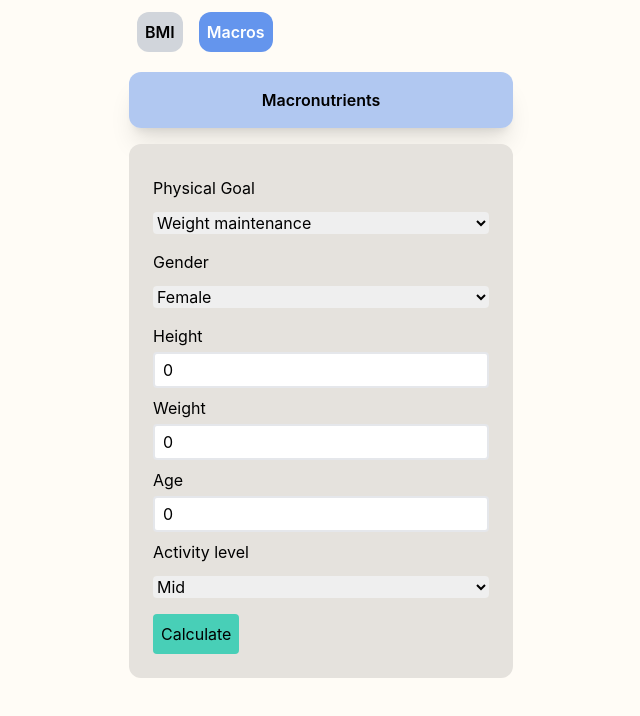
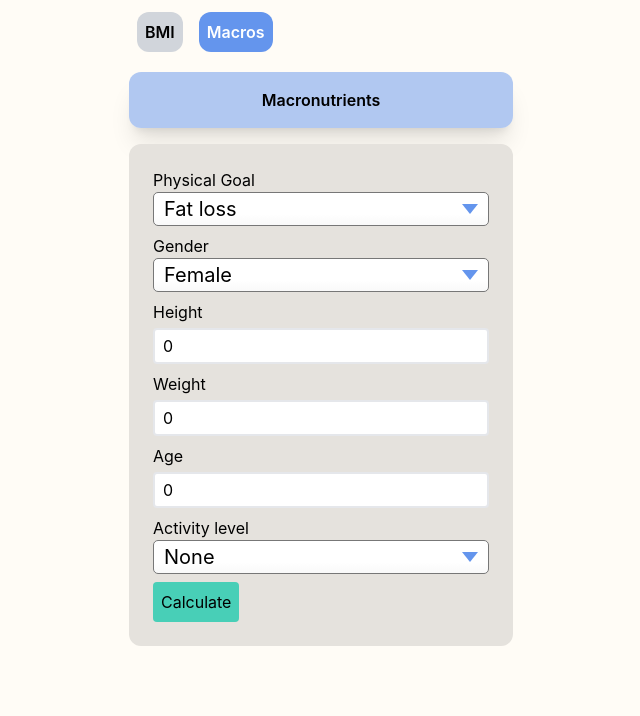
Before and after one commit to Klaymant/nutrimate, a React (Create React App) app: page / in a window 1280 px wide. Both pictures are taken after a click on the button "Macros". Shown: the top 716 px of the page, without its empty margins (319-959 px from the left). Built offline with nearby package versions, Linux system fonts and the light colour scheme.

Commit message:
Allowed Select components to get more customizable

```diff
--- a/src/component/Select.tsx
+++ b/src/component/Select.tsx
@@ -1,37 +1,31 @@
 import { Dispatch, ReactNode, SetStateAction } from "react";
-import useFocus from "../hook/UseFocus";
 
-export type Option = {
-  label: string;
-  value: string;
-};
-
-type Props<T> = {
-  children: ReactNode;
-  options: Array<Option>;
-  value: string;
-  setValue: Dispatch<SetStateAction<T>>;
-};
-
-const Select = <T,>({ children, options, value, setValue }: Props<T>) => {
-  const { isFocused, focus, blur } = useFocus();
-
+export const Select = <T,>({ children, options, id, setValue }: Props<T>) => {
     const handleChange = (e: any) => {
         setValue(e.target.value);
-  }
+    };
 
     return (
         <>
-      <div className="my-2">
-        <label className={`mr-6 mb-1 block ${isFocused ? 'text-cornflower-blue font-semibold ml-1 duration-300' : ''}`}>{children}</label>
-        <select onChange={handleChange} onFocus={focus} onBlur={blur} className="rounded outline-none my-2 w-full">
+            <label htmlFor={id}>{children}</label>
+            <div className="select mb-2">
+                <select id={id} onClick={handleChange}>
                     {options.map((option) => (
-            <option key={option.value} value={option.value} selected={option.value === value}>{option.label}</option>
+                        <option key={option.value} value={option.value}>
+                            {option.label}
+                        </option>
                     ))}
                 </select>
+                <span className="focus"></span>
             </div>
         </>
     );
 };
 
-export default Select;
+type Props<T> = {
+    children: ReactNode;
+    id: string;
+    options: Option[];
+    setValue: Dispatch<SetStateAction<T>>;
+};
+export type Option = { value: string; label: string };
--- a/src/index.css
+++ b/src/index.css
@@ -1,6 +1,12 @@
 @tailwind base;
 @tailwind components;
 @tailwind utilities;
+
+:root {
+  --mint-green: #48CFB7;
+  --cornflower-blue: #6495ED;
+  --cream: #FFFCF6;
+}
 
 body {
   margin: 0;
@@ -9,10 +15,19 @@ body {
     sans-serif;
   -webkit-font-smoothing: antialiased;
   -moz-osx-font-smoothing: grayscale;
-  background: #FFFCF6;
+  background: var(--cream);
 }
 
 code {
   font-family: source-code-pro, Menlo, Monaco, Consolas, 'Courier New',
     monospace;
 }
+
+/* Learn about this solution to creating custom select styles:
+@link https://moderncss.dev/custom-select-styles-with-pure-css/ */
+
+*,
+*::before,
+*::after {
+  box-sizing: border-box;
+}
--- a/src/index.tsx
+++ b/src/index.tsx
@@ -1,6 +1,7 @@
 import React from 'react';
 import ReactDOM from 'react-dom/client';
 import './index.css';
+import './select.css';
 import App from './App';
 import reportWebVitals from './reportWebVitals';
 
--- a/src/page/Macros.tsx
+++ b/src/page/Macros.tsx
@@ -1,7 +1,7 @@
 import Button from "../component/Button";
 import Input from "../component/Input";
 import MacrosResult from "../component/Macros/MacrosResult";
-import Select, { Option } from "../component/Select";
+import { Select, Option } from "../component/Select";
 import { useUserData } from "../providers/UserProvider";
 
 const ACTIVITY_OPTIONS: Array<Option> = [
@@ -72,12 +72,12 @@ const Macros = () => {
     <>
       <div className="flex flex-start">
         <div className="m-2 w-full">
-          <Select options={PHYSICAL_GOALS} value={physicalGoal.value} setValue={physicalGoal.setValue}>Physical Goal</Select>
-          <Select options={GENDER_OPTIONS} value={gender.value} setValue={gender.setValue}>Gender</Select>
+          <Select options={PHYSICAL_GOALS} setValue={physicalGoal.setValue} id="physical goal">Physical Goal</Select>
+          <Select options={GENDER_OPTIONS} setValue={gender.setValue} id="test">Gender</Select>
           <Input value={height.value} setValue={height.setValue} type="number">Height</Input>
           <Input value={weight.value} setValue={weight.setValue} type="number">Weight</Input>
           <Input value={age.value} setValue={age.setValue} type="number">Age</Input>
-          <Select options={ACTIVITY_OPTIONS} value={activityLevel.value} setValue={activityLevel.setValue}>Activity level</Select>
+          <Select options={ACTIVITY_OPTIONS} setValue={activityLevel.setValue} id="activity level">Activity level</Select>
           <Button onClick={updateMacros}>Calculate</Button>
 
           {caloriesAmount.value !== 0 && (
--- /dev/null
+++ b/src/select.css
@@ -0,0 +1,116 @@
+:root {
+    --select-border: #777;
+    --select-focus: rgb(86, 26, 197);
+    --select-arrow: var(--select-border);
+    --test-color: rgb(20, 102, 20);
+}
+
+.select select {
+    /* A reset of styles, including removing the default dropdown arrow */
+    appearance: none;
+    background-color: transparent;
+    border: none;
+    padding: 0 1em 0 0;
+    margin: 0;
+    width: 100%;
+    font-family: inherit;
+    font-size: inherit;
+    cursor: inherit;
+    line-height: inherit;
+
+    /* Stack above custom arrow */
+    z-index: 1;
+
+    /* Remove focus outline, will add on alternate element */
+    outline: none;
+}
+
+/* Remove dropdown arrow in IE10 & IE11
+@link https://www.filamentgroup.com/lab/select-css.html */
+.select select::-ms-expand {
+    display: none;
+}
+
+.select {
+    display: grid;
+    grid-template-areas: 'select';
+    align-items: center;
+    position: relative;
+
+    min-width: 15ch;
+    max-width: 30ch;
+
+    border: 1px solid var(--select-border);
+    border-radius: 0.25em;
+    padding: 0.25em 0.5em;
+
+    font-size: 1.25rem;
+    cursor: pointer;
+    line-height: 1.1;
+
+    /* Optional styles
+    remove for transparency */
+    background-color: #fff;
+    background-image: linear-gradient(to top, #f9f9f9, #fff 33%);
+}
+
+select,
+.select::after {
+    grid-area: select;
+}
+
+/* Custom arrow */
+.select:not(.select--multiple)::after {
+    content: '';
+    justify-self: end;
+    width: 0.8em;
+    height: 0.5em;
+    background-color: var(--cornflower-blue);
+    clip-path: polygon(100% 0%, 0 0%, 50% 100%);
+}
+
+/* Interim solution until :focus-within has better support */
+.select select:focus + .focus {
+    position: absolute;
+    top: -1px;
+    left: -1px;
+    right: -1px;
+    bottom: -1px;
+    border: 2px solid var(--cornflower-blue);
+    border-radius: inherit;
+}
+
+select[multiple] {
+    padding-right: 0;
+
+    /*
+        * Safari will not reveal an option
+        * unless the select height has room to
+        * show all of it
+        * Firefox and Chrome allow showing
+        * a partial option
+        */
+    height: 6rem;
+}
+
+.select select[multiple] option {
+    white-space: normal;
+
+    /* Only affects Chrome */
+    outline-color: var(--select-focus);
+}
+
+.select--disabled {
+    cursor: not-allowed;
+    background-color: #eee;
+    background-image: linear-gradient(to top, #ddd, #eee 33%);
+}
+
+.select label {
+    font-size: 1.125rem;
+    font-weight: 500;
+}
+
+.select + label {
+    margin-top: 2rem;
+}
```
Lines whose indentation alone changed are shown as unchanged.
